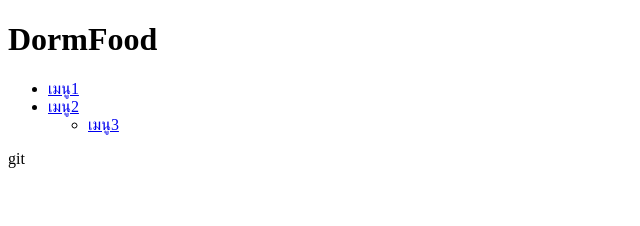
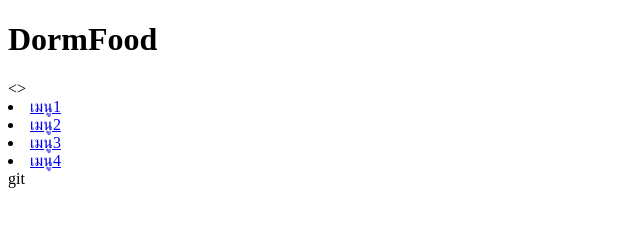
Before and after one commit to MrZCrocodile/dormfood, a plain HTML site: page index.html in a window 1280 px wide. Shown: the whole page, without its empty margins (0-640 px from the left). Drawn offline with Linux system fonts and the light colour scheme.

Commit message:
add menu4

```diff
--- a/index.html
+++ b/index.html
@@ -7,18 +7,19 @@
 </head>
 <body>
     <h1>DormFood</h1>
-    <ul>
+    <>
         <li>
             <a href="menu1.html">เมนู1</a>
         </li>
         <li>
             <a href="menu2.html">เมนู2</a>
         </li>
-        <ul>
-            <li>
-                <a href="menu3.html">เมนู3</a>
-            </li>
-        </ul>
+        <li>
+            <a href="menu3.html">เมนู3</a>
+        </li>
+        <li>
+            <a href="menu4.html">เมนู4</a>
+        </li>
     </ul>
 </body>
 </html>git
```
Also changed, not shown: menu4.html (added, +11 -0 lines).
